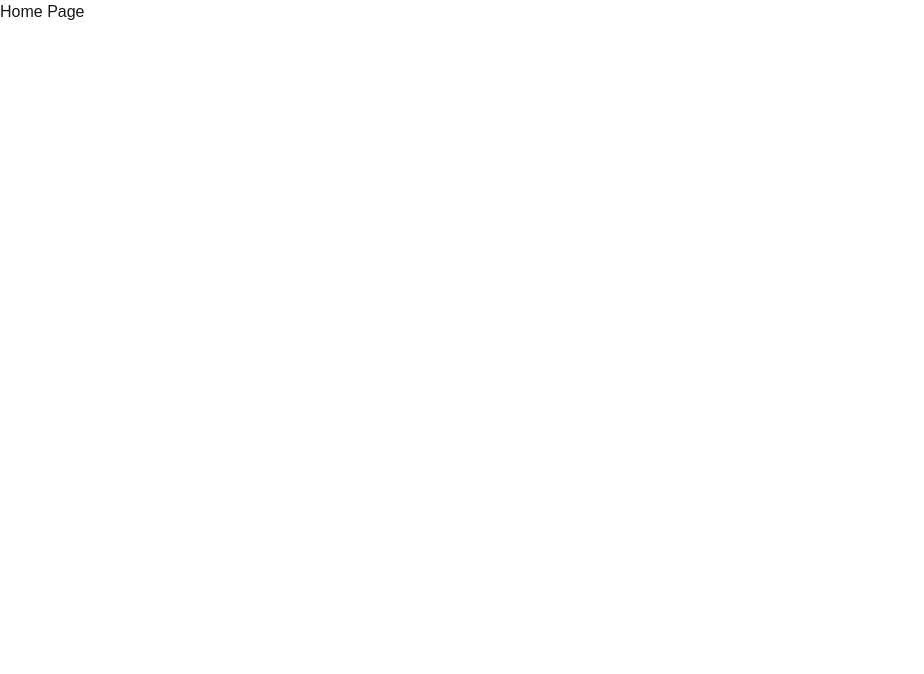
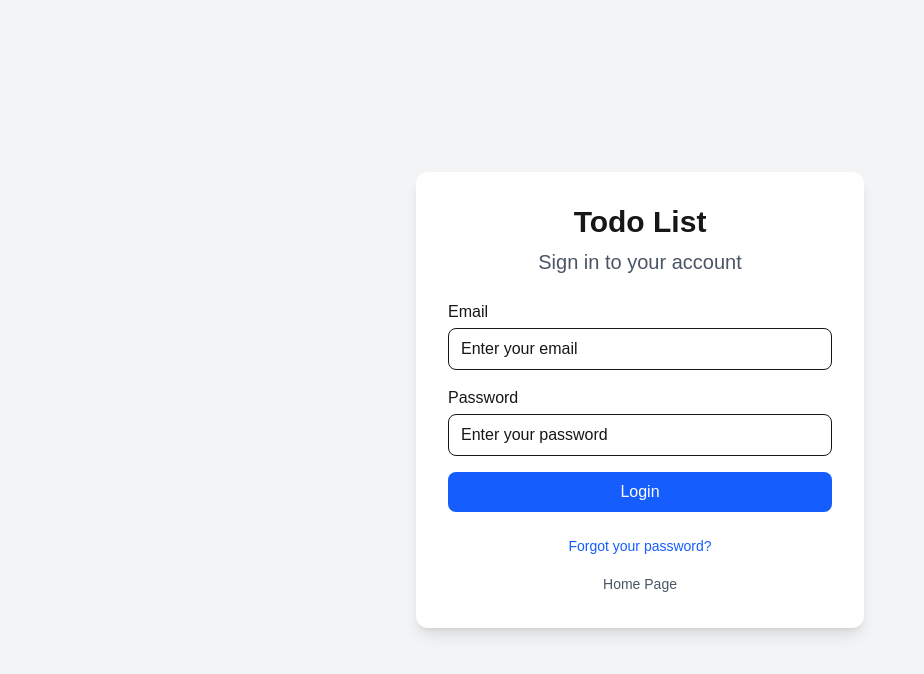
Before and after one commit to UnscinE/Demo-wosa-Todo-list, a Next.js app: page /login in a window 1280 px wide. Shown: the top 674 px of the page, without its empty margins (0-924 px from the left). Built offline with nearby package versions, Linux system fonts and the light colour scheme.

Commit message:
add login page

```diff
--- a/app/login/page.tsx
+++ b/app/login/page.tsx
@@ -1,14 +1,98 @@
 "use client";
 
+import { useState } from "react";
+import { useRouter } from "next/navigation";
 import Link from "next/link";
 
-const Loginform: React.FC = () => (
+export default function LoginForm() {
+  const router = useRouter();
 
-    <div>
-        <Link href="/">
-           Home Page
-        </Link>
+  const [email, setEmail] = useState("");
+  const [password, setPassword] = useState("");
+  const [error, setError] = useState("");
+
+  const handleLogin = (e: React.FormEvent) => {
+    e.preventDefault();
+
+    const correctEmail = "test_todo@test.com";
+    const correctPassword = "123456789";
+
+    if (email === correctEmail && password === correctPassword) {
+      console.log("Login success");
+      router.push("/todos");
+    } else {
+      setError("Username หรือ Password ไม่ถูกต้อง");
+    }
+  };
+
+  return (
+    <div className="min-h-screen flex items-center justify-center bg-gray-100 p-4">
+      <div className="w-full max-w-md bg-white shadow-lg rounded-xl p-8">
+
+        <h1 className="text-3xl font-bold mb-2 text-center">Todo List</h1>
+
+        <h2 className="text-xl text-gray-600 mb-6 text-center">
+          Sign in to your account
+        </h2>
+
+        {/* Form */}
+        <form onSubmit={handleLogin} className="flex flex-col gap-4">
+
+          {/* Email */}
+          <div>
+            <label className="block mb-1 font-medium">Email</label>
+            <input
+              type="email"
+              className="w-full border rounded-lg px-3 py-2"
+              placeholder="Enter your email"
+              value={email}
+              onChange={(e) => setEmail(e.target.value)}
+            />
+          </div>
+
+          {/* Password */}
+          <div>
+            <label className="block mb-1 font-medium">Password</label>
+            <input
+              type="password"
+              className="w-full border rounded-lg px-3 py-2"
+              placeholder="Enter your password"
+              value={password}
+              onChange={(e) => setPassword(e.target.value)}
+            />
+          </div>
+
+          {/* Error Message */}
+          {error && (
+            <p className="text-red-500 text-sm text-center">{error}</p>
+          )}
+
+          {/* Login Button */}
+          <button
+            type="submit"
+            className="bg-blue-600 text-white py-2 rounded-lg hover:bg-blue-700"
+          >
+            Login
+          </button>
+
+          {/* Forgot Password */}
+          <button
+            type="button"
+            className="text-sm text-blue-600 hover:underline mt-2"
+            onClick={() => console.log("Forgot password clicked")}
+          >
+            Forgot your password?
+          </button>
+
+        </form>
+
+        <div className="text-center mt-4">
+          <Link href="/" className="text-gray-600 hover:underline text-sm">
+            Home Page
+          </Link>
+        </div>
+
+      </div>
     </div>
-);
-
-export default Loginform;
+  );
+}
```
